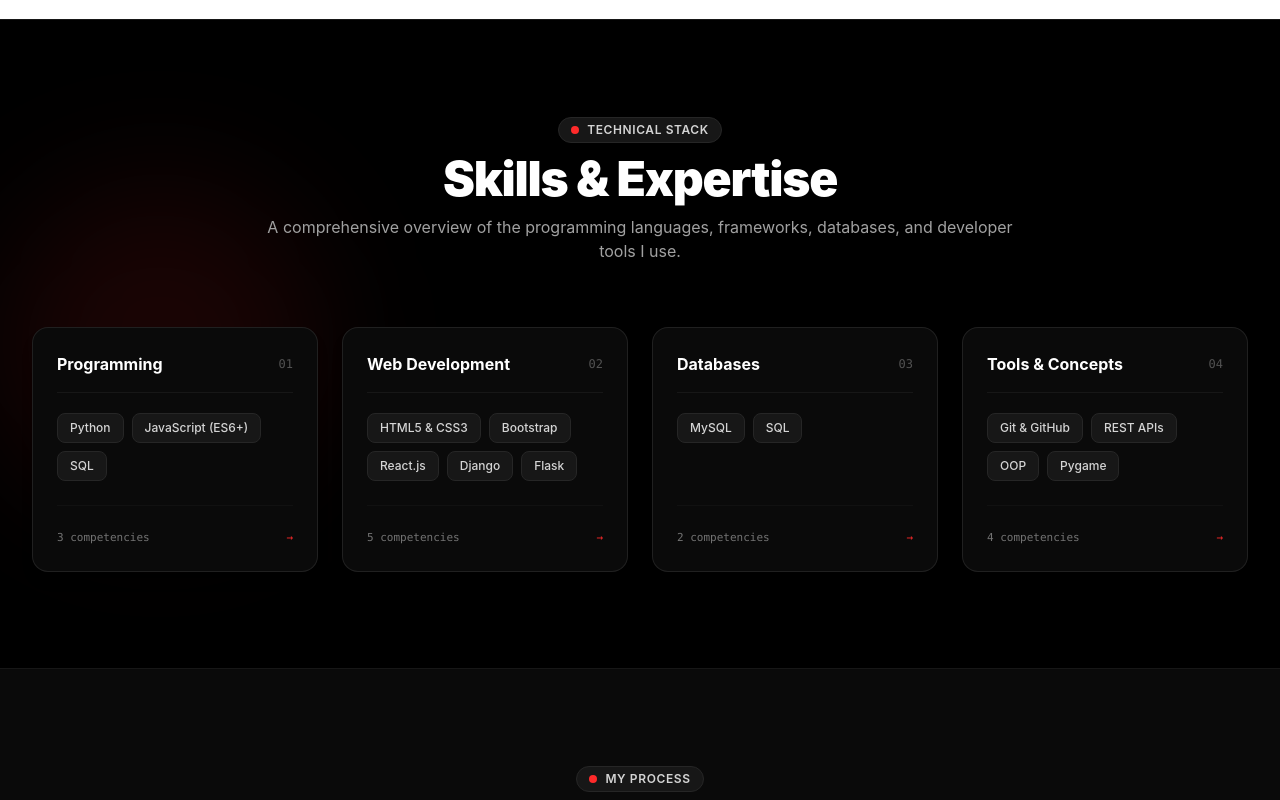
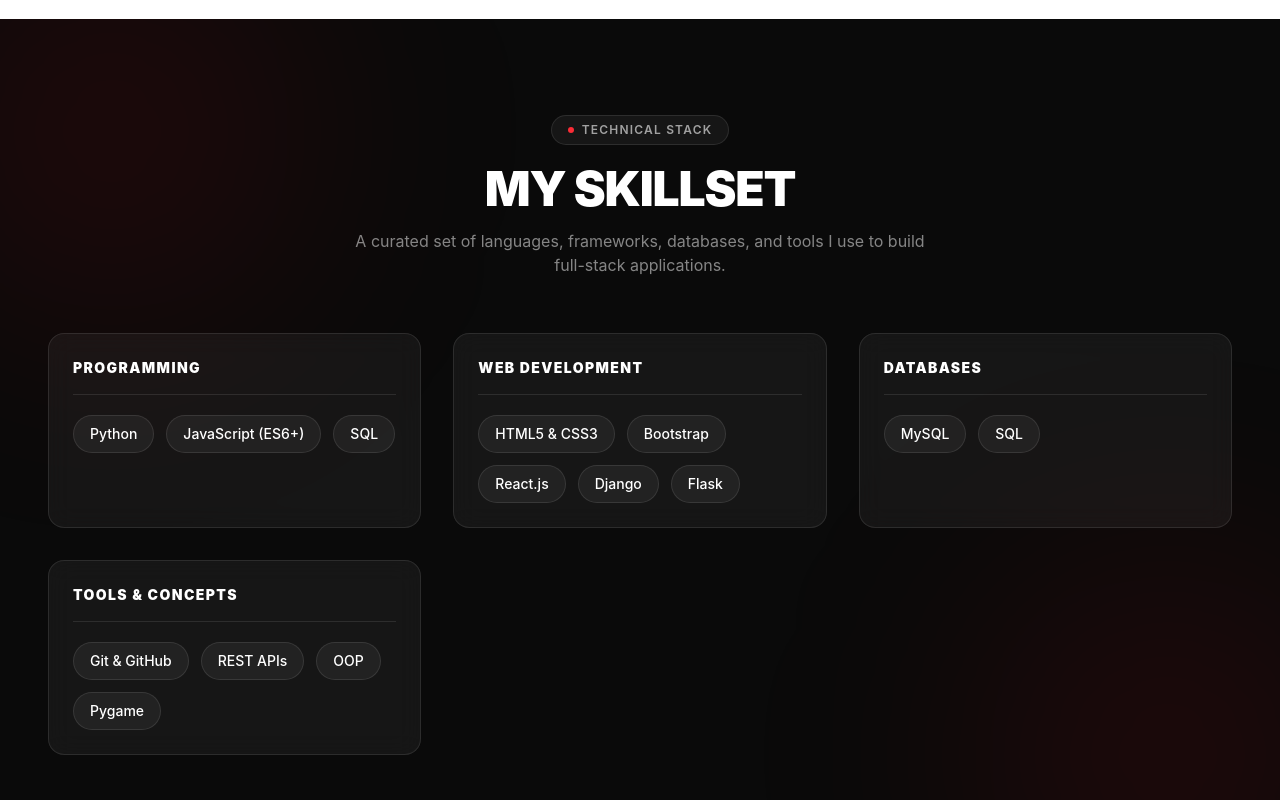
Before and after one commit to bhagwanthnagshette/Portfolio, a React (Vite) app: page / in a window 1280 px wide. Shown: the part 1520-2320 px from the top of the page. Built offline with nearby package versions, Linux system fonts and the light colour scheme; no server answers.

Commit message:
Add TechnicalSkills section with SkillBadge and SkillCard components

```diff
--- a/src/App.jsx
+++ b/src/App.jsx
@@ -1,7 +1,7 @@
 import Navbar from './components/Navbar'
 import Hero from './components/Hero'
 import About from './components/About'
-import Skills from './components/Skills'
+import TechnicalSkills from './components/TechnicalSkills'
 import Process from './components/Process'
 import Projects from './components/Projects'
 import Experience from './components/Experience'
@@ -15,7 +15,7 @@ function App() {
       <main>
         <Hero />
         <About />
-        <Skills />
+        <TechnicalSkills />
         <Process />
         <Projects />
         <Experience />
--- /dev/null
+++ b/src/components/TechnicalSkills.jsx
@@ -0,0 +1,84 @@
+import AOS from 'aos'
+import { useEffect } from 'react'
+import { technicalSkills } from '../data/portfolioData'
+
+// ── SkillBadge: single rounded pill for one skill ──────────────────────────
+function SkillBadge({ name }) {
+  return (
+    <span className="inline-flex items-center px-4 py-2 rounded-full bg-white/5 border border-white/10 text-white text-sm font-medium hover:bg-red-600/20 transition-colors duration-200 cursor-default">
+      {name}
+    </span>
+  )
+}
+
+// ── SkillCard: one category card with AOS and red hover glow ──────────────
+function SkillCard({ category, index }) {
+  return (
+    <div
+      data-aos="fade-up"
+      data-aos-delay={index * 100}
+      className="bg-white/5 backdrop-blur-md border border-white/10 rounded-2xl p-6
+        hover:scale-[1.02] hover:border-red-500/30
+        hover:shadow-[0_0_30px_rgba(220,38,38,0.15)]
+        transition-all duration-300"
+    >
+      {/* Category title */}
+      <h3 className="text-white uppercase font-black text-sm tracking-widest pb-4 mb-5 border-b border-white/10">
+        {category.title}
+      </h3>
+
+      {/* Badge list */}
+      <div className="flex flex-wrap gap-3">
+        {category.skills.map((skill) => (
+          <SkillBadge key={skill.name} name={skill.name} />
+        ))}
+      </div>
+    </div>
+  )
+}
+
+// ── Main exported section ─────────────────────────────────────────────────
+export default function TechnicalSkills() {
+  useEffect(() => {
+    AOS.init({ duration: 1000, once: true, easing: 'ease-out' })
+  }, [])
+
+  return (
+    <section
+      id="skills"
+      className="bg-[#0a0a0a] pt-24 pb-28 px-6 md:px-12 relative overflow-hidden"
+    >
+      {/* Blurred red accent circles */}
+      <div className="absolute -top-20 -left-20 w-96 h-96 bg-red-600/10 rounded-full blur-[120px] pointer-events-none" />
+      <div className="absolute -bottom-20 -right-20 w-96 h-96 bg-red-600/10 rounded-full blur-[120px] pointer-events-none" />
+
+      <div className="max-w-7xl mx-auto relative z-10">
+        {/* Section header */}
+        <div className="text-center mb-14" data-aos="fade-up">
+          {/* Pill label */}
+          <span className="inline-flex items-center gap-2 px-4 py-1.5 rounded-full bg-white/5 border border-white/10 text-white/60 text-xs font-semibold uppercase tracking-widest mb-5">
+            <span className="w-1.5 h-1.5 rounded-full bg-red-500" />
+            Technical Stack
+          </span>
+
+          {/* Headline */}
+          <h2 className="text-4xl md:text-5xl font-black text-white uppercase tracking-tight mb-4">
+            My Skillset
+          </h2>
+
+          {/* Description */}
+          <p className="text-white/50 text-sm md:text-base max-w-xl mx-auto">
+            A curated set of languages, frameworks, databases, and tools I use to build full-stack applications.
+          </p>
+        </div>
+
+        {/* Skills grid */}
+        <div className="grid grid-cols-1 md:grid-cols-2 lg:grid-cols-3 gap-6 md:gap-8">
+          {technicalSkills.categories.map((category, index) => (
+            <SkillCard key={category.title} category={category} index={index} />
+          ))}
+        </div>
+      </div>
+    </section>
+  )
+}
```
Also changed, not shown: src/assets/hero/README.md.
